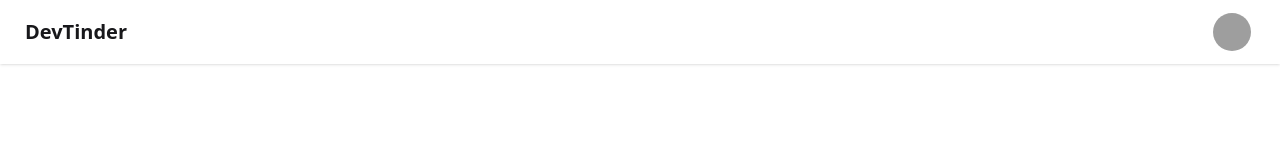
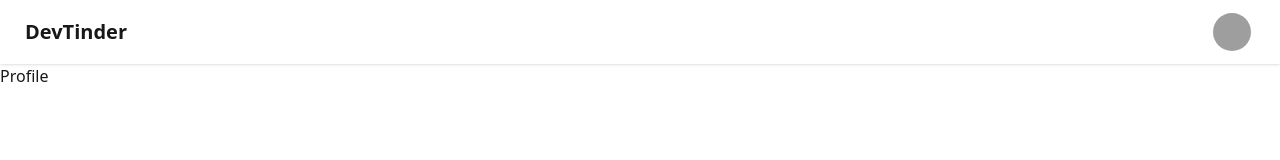
Before and after one commit to khushi-gupta-tech/DevTinder-Frontend, a React (Vite) app: page /profile in a window 1280 px wide. Shown: the top 160 px of the page. Built offline with nearby package versions, Linux system fonts and the light colour scheme; grey boxes are pictures that could not be loaded.

Commit message:
set up routing

```diff
--- a/src/App.jsx
+++ b/src/App.jsx
@@ -1,8 +1,20 @@
-import NavBar from "./components/NavBar";
+import { BrowserRouter, Route, Routes } from "react-router-dom";
+import Body from "./components/Body";
+import Profile from "./components/Profile";
+import Login from "./components/Login";
 
 function App() {
   return (
-    <NavBar/>
+    <>
+      <BrowserRouter basename="/">
+        <Routes>
+          <Route path="/" element={<Body />}>
+            <Route path="/login" element={<Login />} />
+            <Route path="/profile" element={<Profile />} />
+          </Route>
+        </Routes>
+      </BrowserRouter>
+    </>
   );
 }
 
--- /dev/null
+++ b/src/components/Body.jsx
@@ -0,0 +1,14 @@
+import React from 'react'
+import NavBar from './NavBar'
+import { Outlet } from 'react-router-dom'
+
+const Body = () => {
+  return (
+    <div>
+        <NavBar/>
+        <Outlet/>
+    </div>
+  )
+}
+
+export default Body;
--- /dev/null
+++ b/src/components/Login.jsx
@@ -0,0 +1,9 @@
+import React from 'react'
+
+const Login = () => {
+  return (
+    <div>Login</div>
+  )
+}
+
+export default Login
--- /dev/null
+++ b/src/components/Profile.jsx
@@ -0,0 +1,9 @@
+import React from 'react'
+
+const Profile = () => {
+  return (
+    <div>Profile</div>
+  )
+}
+
+export default Profile
```
Also changed, not shown: 1 other file (tests, documents, lock files or other folders).
